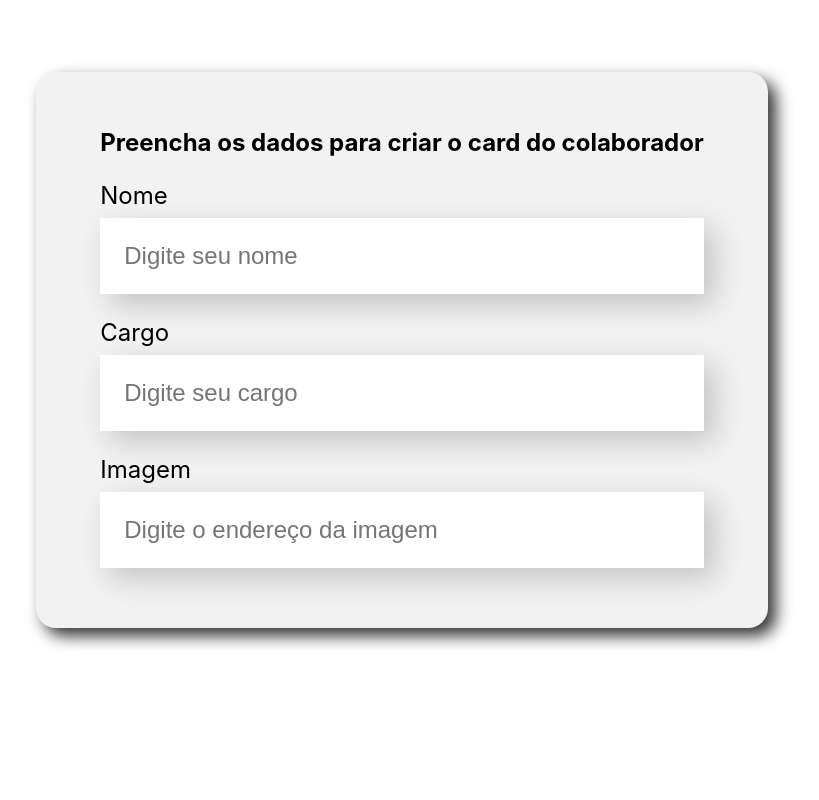
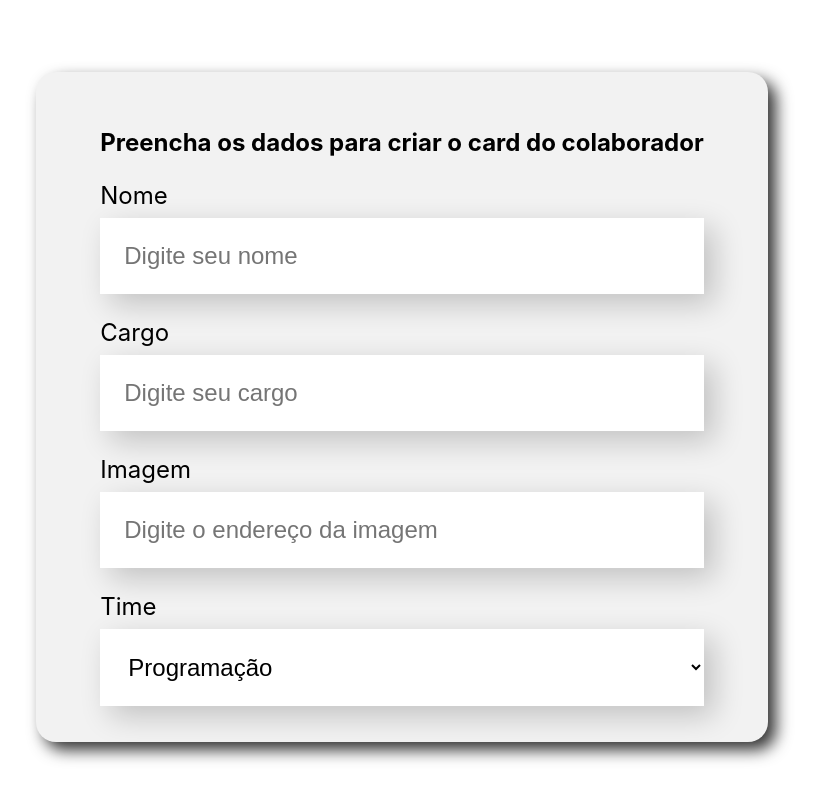
Before and after one commit to bruvini/organo, a React (Create React App) app: page / in a window 1280 px wide. Shown: the part 506-1306 px from the top of the page, without its empty margins (238-1057 px from the left). Before the commit the page ends 1214 px from the top, so only its background shows below. Built offline with nearby package versions, Linux system fonts and the light colour scheme.

Commit message:
Lista Suspensa

```diff
--- a/src/App.js
+++ b/src/App.js
@@ -1,5 +1,5 @@
 import Banner from './componentes/Banner/banner';
-import Formulario from './componentes/Banner/Formulario';
+import Formulario from './componentes/Formulario';
 
 function App() {
   return (
--- a/src/componentes/Banner/Formulario/index.js
+++ b/src/componentes/Formulario/index.js
@@ -1,7 +1,19 @@
 import './formulario.css'
 import CampoTexto from '../CampoTexto'
+import ListaSuspensa from '../ListaSuspensa'
 
 const Formulario = () => {
+
+    const times = [
+        'Programação',
+        'Front-End',
+        'Data Science',
+        'DevOPS',
+        'Design',
+        'Mobile',
+        'Inovação & Gestão'
+    ]
+
     return (
         <section className='formulario'>
             <form>
@@ -9,6 +21,7 @@
                 <CampoTexto label='Nome' placeholder="Digite seu nome" />
                 <CampoTexto label='Cargo' placeholder="Digite seu cargo" />
                 <CampoTexto label='Imagem' placeholder="Digite o endereço da imagem" />
+                <ListaSuspensa label='Time' itens={times}/>
             </form>
         </section>
     )
--- /dev/null
+++ b/src/componentes/ListaSuspensa/index.js
@@ -0,0 +1,14 @@
+import './listasuspensa.css'
+
+const ListaSuspensa = (props) => {
+    return (
+        <div className='lista-suspensa'>
+            <label>{props.label}</label>
+            <select>
+                {props.itens.map(item => <option key={item}>{item}</option>)}
+            </select>
+        </div>
+    )
+}
+
+export default ListaSuspensa
--- /dev/null
+++ b/src/componentes/ListaSuspensa/listasuspensa.css
@@ -0,0 +1,19 @@
+.lista-suspensa{
+
+}
+
+.lista-suspensa label {
+    display: block;
+    margin-bottom: 8px;
+    font-size: 24px;
+}
+
+.lista-suspensa select{
+    background-color: #fff;
+    box-shadow: 10px 10px 30px rgba(0, 0, 0, 0.2);
+    width: 100%;
+    border: none;
+    font-size: 24px;
+    padding: 24px;
+    box-sizing: border-box;
+}
```
Also changed, not shown: src/componentes/CampoTexto/CampoTexto.css (renamed from src/componentes/Banner/CampoTexto/CampoTexto.css), src/componentes/CampoTexto/index.js (renamed from src/componentes/Banner/CampoTexto/index.js), src/componentes/Formulario/formulario.css (renamed from src/componentes/Banner/Formulario/formulario.css).
